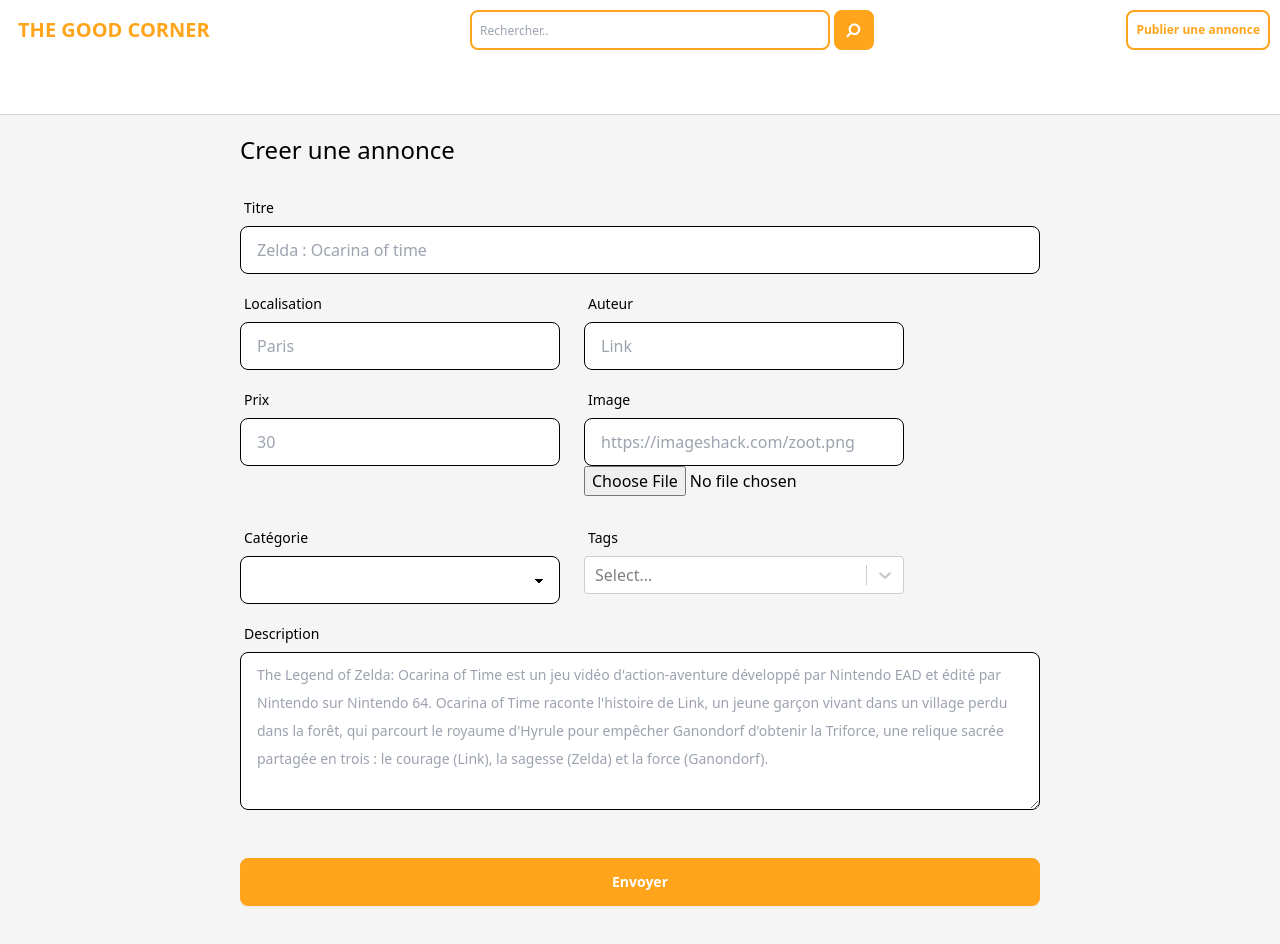
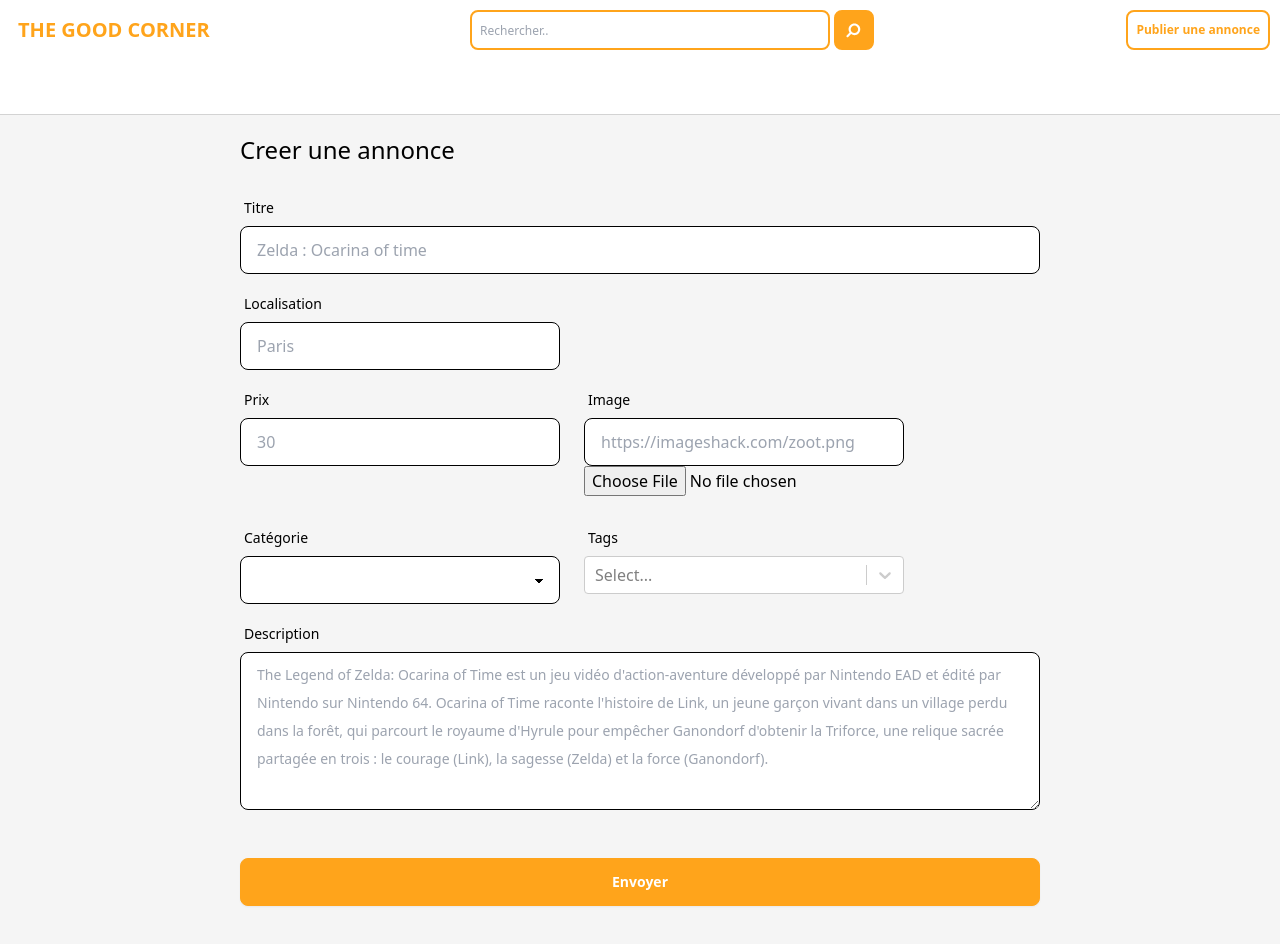
Before and after one commit to ComicScrip/the-good-corner-nov23, a Next.js app in the folder frontend/: page /newAd in a window 1280 px wide. Shown: the top 944 px of the page. Built offline with nearby package versions, Linux system fonts and the light colour scheme.

Commit message:
link new ad to user

```diff
--- a/frontend/src/graphql/AdDetails.gql
+++ b/frontend/src/graphql/AdDetails.gql
@@ -3,7 +3,11 @@
     id
     title
     description
-    owner
+    owner {
+      id
+      nickname
+      avatar
+    }
     price
     location
     picture
--- a/frontend/src/graphql/generated/schema.ts
+++ b/frontend/src/graphql/generated/schema.ts
@@ -22,7 +22,7 @@
   description: Scalars['String'];
   id: Scalars['Int'];
   location: Scalars['String'];
-  owner: Scalars['String'];
+  owner: User;
   picture: Scalars['String'];
   price: Scalars['Float'];
   tags: Array<Tag>;
@@ -124,7 +124,6 @@
   category: ObjectId;
   description: Scalars['String'];
   location: Scalars['String'];
-  owner: Scalars['String'];
   picture: Scalars['String'];
   price: Scalars['Float'];
   tags?: InputMaybe<Array<ObjectId>>;
@@ -192,7 +191,6 @@
   city?: InputMaybe<Scalars['String']>;
   description?: InputMaybe<Scalars['String']>;
   location?: InputMaybe<Scalars['String']>;
-  owner?: InputMaybe<Scalars['String']>;
   picture?: InputMaybe<Scalars['String']>;
   price?: InputMaybe<Scalars['Float']>;
   tags?: InputMaybe<Array<ObjectId>>;
@@ -225,7 +223,7 @@
 }>;
 
 
-export type AdDetailsQuery = { __typename?: 'Query', getAdById: { __typename?: 'Ad', id: number, title: string, description: string, owner: string, price: number, location: string, picture: string, category: { __typename?: 'Category', id: number, name: string }, tags: Array<{ __typename?: 'Tag', id: number, name: string }> } };
+export type AdDetailsQuery = { __typename?: 'Query', getAdById: { __typename?: 'Ad', id: number, title: string, description: string, price: number, location: string, picture: string, owner: { __typename?: 'User', id: number, nickname: string, avatar: string }, category: { __typename?: 'Category', id: number, name: string }, tags: Array<{ __typename?: 'Tag', id: number, name: string }> } };
 
 export type CategoriesQueryVariables = Exact<{ [key: string]: never; }>;
 
@@ -354,7 +352,11 @@
     id
     title
     description
-    owner
+    owner {
+      id
+      nickname
+      avatar
+    }
     price
     location
     picture
--- a/frontend/src/pages/newAd.tsx
+++ b/frontend/src/pages/newAd.tsx
@@ -74,20 +74,6 @@
               id="location"
               required
               placeholder="Paris"
-              className="input input-bordered w-full max-w-xs"
-            />
-          </div>
-
-          <div className="form-control w-full max-w-xs">
-            <label className="label" htmlFor="owner">
-              <span className="label-text">Auteur</span>
-            </label>
-            <input
-              type="text"
-              name="owner"
-              id="owner"
-              required
-              placeholder="Link"
               className="input input-bordered w-full max-w-xs"
             />
           </div>
```
Also changed, not shown: 2 other files (tests, documents, lock files or other folders).
